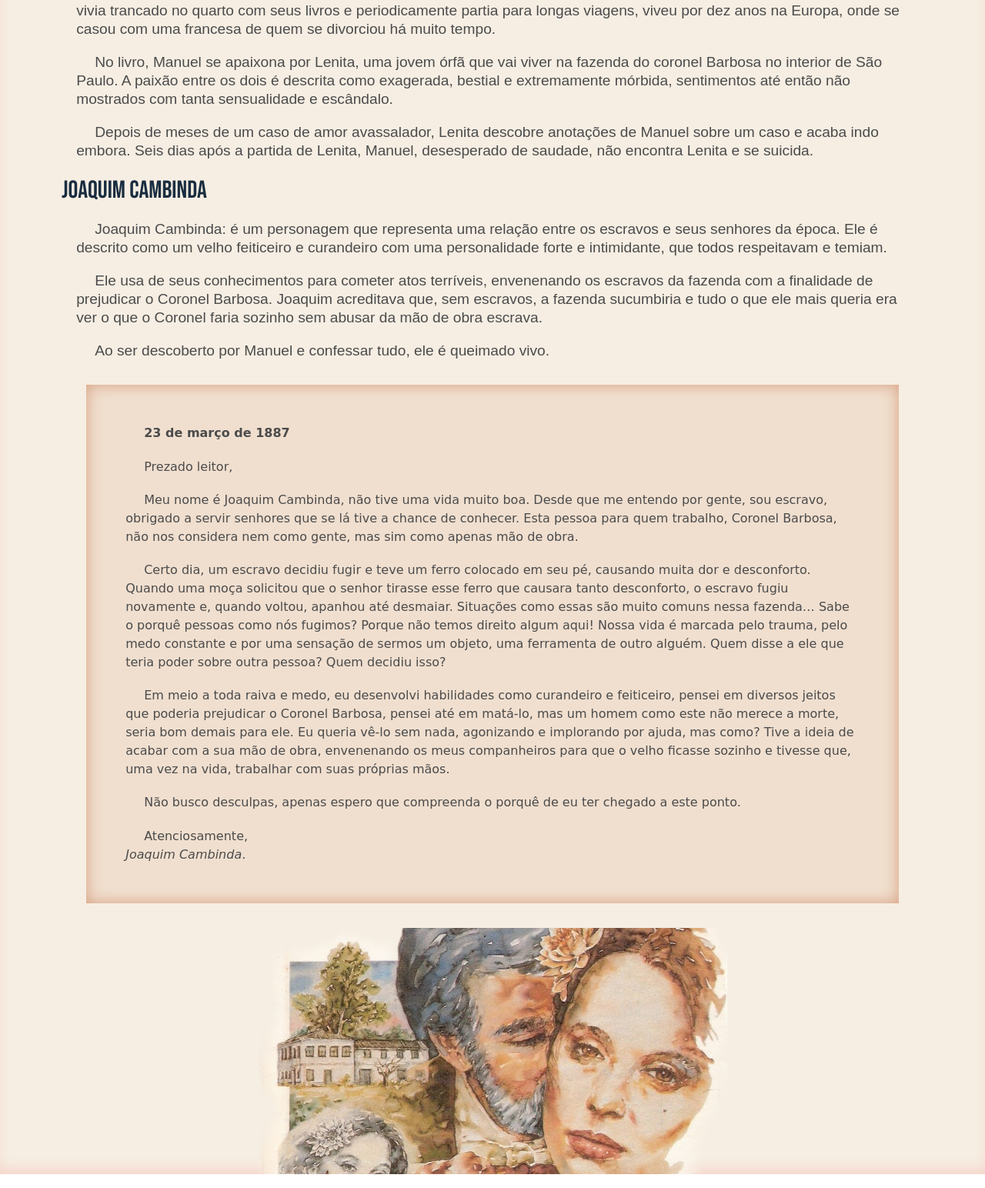
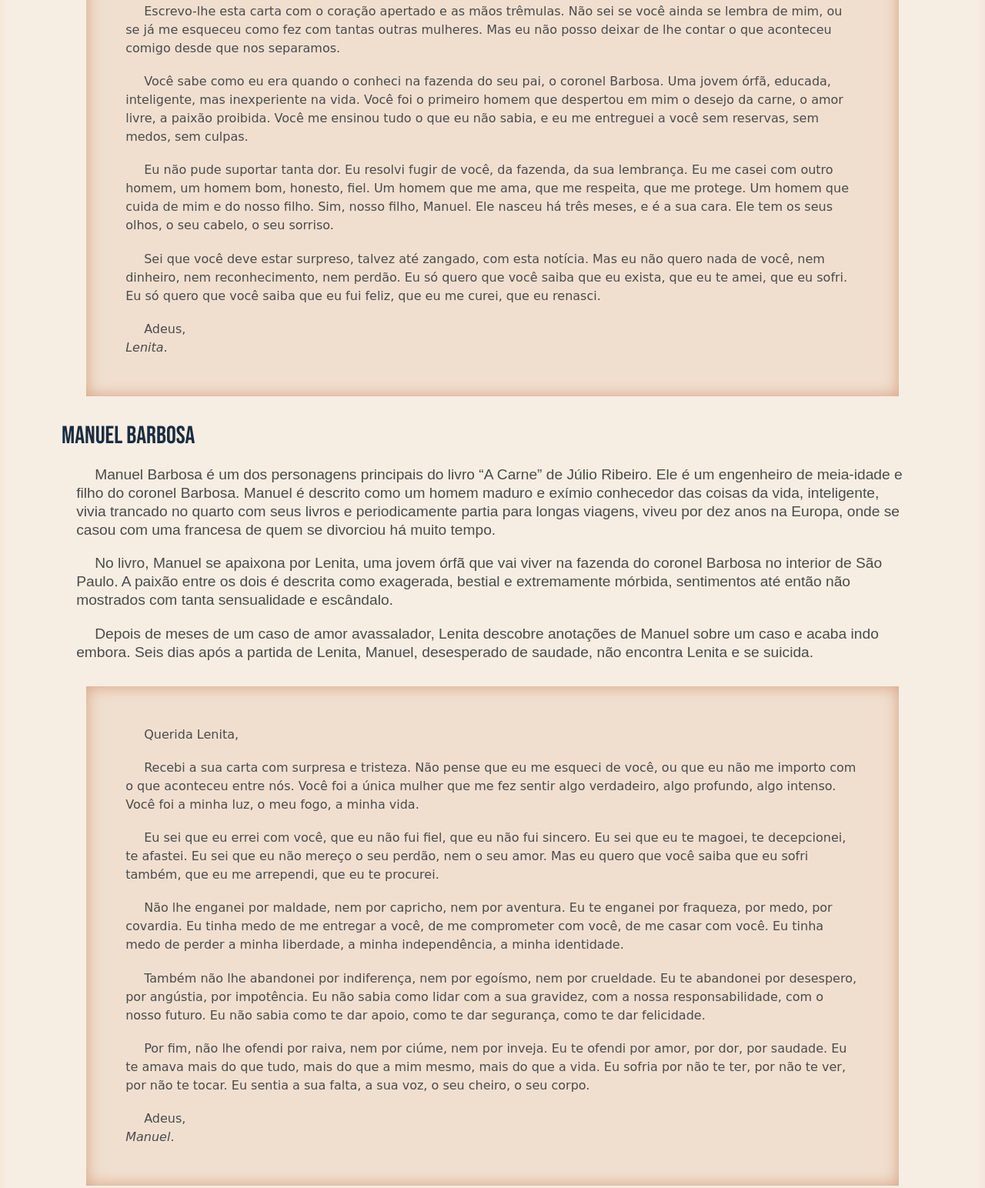
Before and after one commit to isiezz/DW23B0-av04, a plain HTML site: page index.html in a window 1280 px wide. Shown: the part 5070-6614 px from the top of the page at 77% size. Drawn offline with Linux system fonts and the light colour scheme.

Commit message:
index atualizado

```diff
--- a/index.html
+++ b/index.html
@@ -119,10 +119,29 @@
             <p>Com o intuito de se sentir melhor, Lenita decide ir viver no interior de São Paulo, na fazenda do coronel Barbosa, velho que havia criado seu pai. Lá, conhece Manuel Barbosa, o filho do coronel. Lenita firmara uma sólida amizade com Manuel, que, aos poucos, vai se revelando uma grande paixão, no início, repelida por ambos, mas depois consolidada com fervor em nome do forte desejo da "carne".</p>
             <p>O autor relata as descobertas paulatinas da jovem: primeiro, o próprio corpo, num banho de rio. A sensualidade crua do campo, entre os animais, narrada sem meias palavras, choca e desperta. Lenita vê-se órfã e solteira, num tempo onde as mulheres ocupavam um papel de extrema dependência ao elemento masculino. O livro versa sobre assuntos que apenas no final do século XX passaram a ser legalizados no Brasil - como por exemplo o divórcio.</p>
 
+            <div class="carta">
+                <p>Querido Manuel,</p>
+                <p>Escrevo-lhe esta carta com o coração apertado e as mãos trêmulas. Não sei se você ainda se lembra de mim, ou se já me esqueceu como fez com tantas outras mulheres. Mas eu não posso deixar de lhe contar o que aconteceu comigo desde que nos separamos.</p>
+                <p>Você sabe como eu era quando o conheci na fazenda do seu pai, o coronel Barbosa. Uma jovem órfã, educada, inteligente, mas inexperiente na vida. Você foi o primeiro homem que despertou em mim o desejo da carne, o amor livre, a paixão proibida. Você me ensinou tudo o que eu não sabia, e eu me entreguei a você sem reservas, sem medos, sem culpas.</p>
+                <p>Eu não pude suportar tanta dor. Eu resolvi fugir de você, da fazenda, da sua lembrança. Eu me casei com outro homem, um homem bom, honesto, fiel. Um homem que me ama, que me respeita, que me protege. Um homem que cuida de mim e do nosso filho. Sim, nosso filho, Manuel. Ele nasceu há três meses, e é a sua cara. Ele tem os seus olhos, o seu cabelo, o seu sorriso.</p>
+                <p>Sei que você deve estar surpreso, talvez até zangado, com esta notícia. Mas eu não quero nada de você, nem dinheiro, nem reconhecimento, nem perdão. Eu só quero que você saiba que eu exista, que eu te amei, que eu sofri. Eu só quero que você saiba que eu fui feliz, que eu me curei, que eu renasci.</p>
+                <p>Adeus,<br><i>Lenita</i>.</p>
+            </div>
+
             <h2>Manuel Barbosa</h2>
             <p>Manuel Barbosa é um dos personagens principais do livro “A Carne” de Júlio Ribeiro. Ele é um engenheiro de meia-idade e filho do coronel Barbosa. Manuel é descrito como um homem maduro e exímio conhecedor das coisas da vida, inteligente, vivia trancado no quarto com seus livros e periodicamente partia para longas viagens, viveu por dez anos na Europa, onde se casou com uma francesa de quem se divorciou há muito tempo.</p>
             <p>No livro, Manuel se apaixona por Lenita, uma jovem órfã que vai viver na fazenda do coronel Barbosa no interior de São Paulo. A paixão entre os dois é descrita como exagerada, bestial e extremamente mórbida, sentimentos até então não mostrados com tanta sensualidade e escândalo.</p>
             <p>Depois de meses de um caso de amor avassalador, Lenita descobre anotações de Manuel sobre um caso e acaba indo embora. Seis dias após a partida de Lenita, Manuel, desesperado de saudade, não encontra Lenita e se suicida.</p>
+
+            <div class="carta">
+                <p>Querida Lenita,</p>
+                <p>Recebi a sua carta com surpresa e tristeza. Não pense que eu me esqueci de você, ou que eu não me importo com o que aconteceu entre nós. Você foi a única mulher que me fez sentir algo verdadeiro, algo profundo, algo intenso. Você foi a minha luz, o meu fogo, a minha vida.</p>
+                <p>Eu sei que eu errei com você, que eu não fui fiel, que eu não fui sincero. Eu sei que eu te magoei, te decepcionei, te afastei. Eu sei que eu não mereço o seu perdão, nem o seu amor. Mas eu quero que você saiba que eu sofri também, que eu me arrependi, que eu te procurei.</p>
+                <p>Não lhe enganei por maldade, nem por capricho, nem por aventura. Eu te enganei por fraqueza, por medo, por covardia. Eu tinha medo de me entregar a você, de me comprometer com você, de me casar com você. Eu tinha medo de perder a minha liberdade, a minha independência, a minha identidade.</p>
+                <p>Também não lhe abandonei por indiferença, nem por egoísmo, nem por crueldade. Eu te abandonei por desespero, por angústia, por impotência. Eu não sabia como lidar com a sua gravidez, com a nossa responsabilidade, com o nosso futuro. Eu não sabia como te dar apoio, como te dar segurança, como te dar felicidade.</p>
+                <p>Por fim, não lhe ofendi por raiva, nem por ciúme, nem por inveja. Eu te ofendi por amor, por dor, por saudade. Eu te amava mais do que tudo, mais do que a mim mesmo, mais do que a vida. Eu sofria por não te ter, por não te ver, por não te tocar. Eu sentia a sua falta, a sua voz, o seu cheiro, o seu corpo.</p>
+                <p>Adeus,<br><i>Manuel</i>.</p>
+            </div>
 
             <h2>Joaquim Cambinda</h2>
             <p>Joaquim Cambinda: é um personagem que representa uma relação entre os escravos e seus senhores da época. Ele é descrito como um velho feiticeiro e curandeiro com uma personalidade forte e intimidante, que todos respeitavam e temiam.</p>
```
